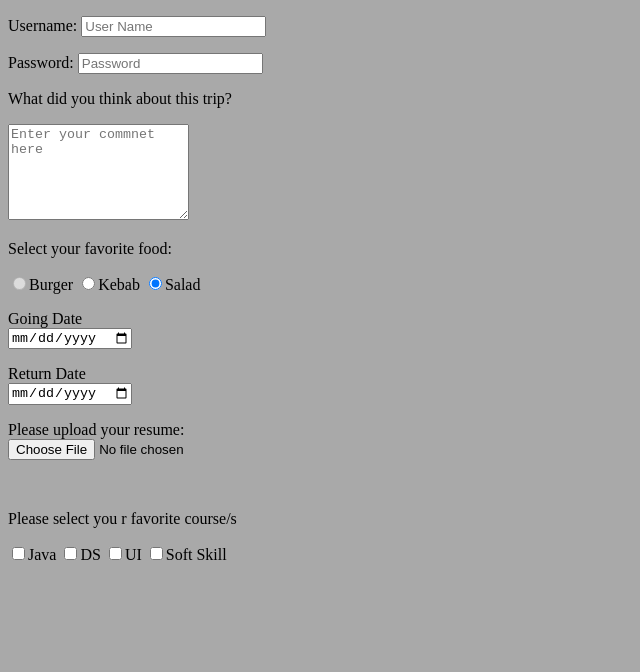
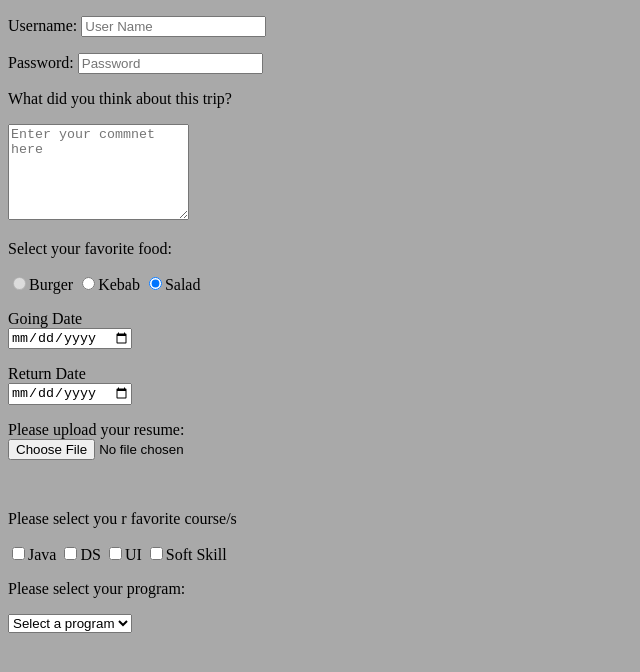
Before and after one commit to osMan8io/UI-practice, a plain HTML site: page files/forms.html in a window 1280 px wide. Shown: the whole page, without its empty margins (0-640 px from the left). Drawn offline with Linux system fonts and the light colour scheme.

Commit message:
forms, Added DropDown

```diff
--- a/files/forms.html
+++ b/files/forms.html
@@ -50,6 +50,14 @@
         <input type="checkbox" name="course" value="ds">DS
         <input type="checkbox" name="course" value="UI">UI
         <input type="checkbox" name="course" value="softSkill">Soft Skill
+        <br>
+        <p>Please select your program:</p>
+        <select name="program">
+            <option value="" disabled selected>Select a program</option>
+            <option value="jd">Java Developer</option>
+            <option value="sdet">Java SDET</option>
+            <option value="cs">Cyber Security</option>
+        </select>
 
     </form>
 
```
